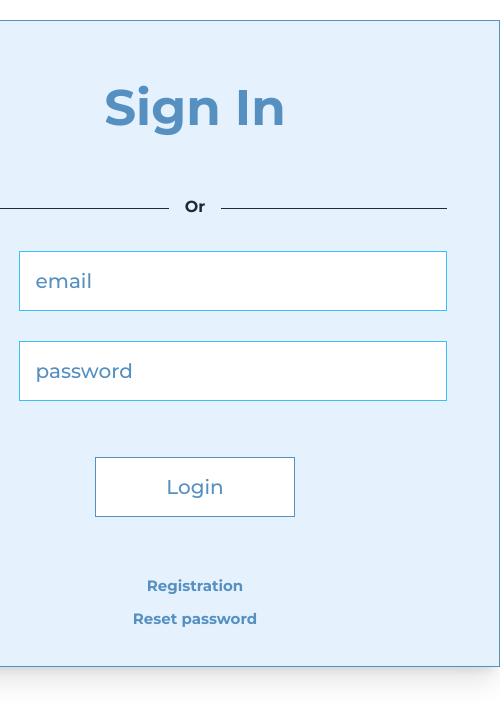
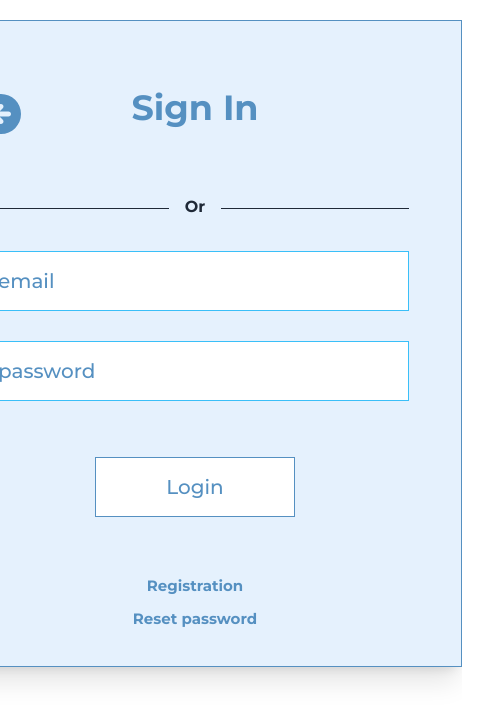
Before and after one commit to Halera-inc/simple-notes-front, a Next.js app: page /login in a window 390 px wide. Shown: the top 720 px of the page, 500 px wide, since content can reach past the window. Built offline with nearby package versions, Linux system fonts and the light colour scheme.

Commit message:
fix: "sign in" page adaptive for mobile

```diff
--- a/pages/login.tsx
+++ b/pages/login.tsx
@@ -81,7 +81,8 @@ const Login = ({providers}: any) => {
                                 <h2 className={s.cardTitle}> Sign In</h2>
                                 <div className={s.arrowIcon}>
                                     <Link href={"/"}>
-                                        <ArrowBackIcon width={'2.5em'} height={'2.5em'}
+                                        <ArrowBackIcon width={'2.5em'}
+                                                       height={'2.5em'}
                                                        color={'#5590C1'}/>
                                     </Link>
                                 </div>
--- a/src/styles/SignIn.module.css
+++ b/src/styles/SignIn.module.css
@@ -268,9 +268,18 @@
     transform: translate(-38%, -343%);
 }
 
-@media screen and (max-width: 640px) {
+@media screen and (max-width: 540px) {
     .singnInBlock {
         display: block;
         margin: 20px 20px;
     }
+    .cardTitle {
+         font-size: 35px !important;
+     }
+    .cardBody form svg {
+        display: none;
+    }
+    .cardBody form input {
+        margin-left: 0;
+    }
 }
```
